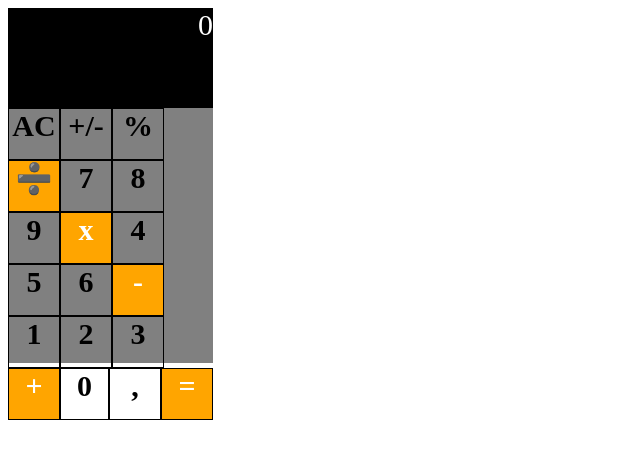
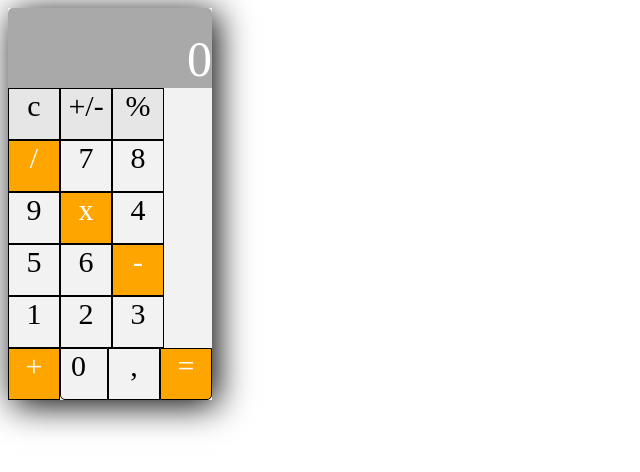
Before and after one commit to FactaLearn/facta-calculator, a React app: page / in a window 1280 px wide. Shown: the whole page, without its empty margins (0-640 px from the left). Built offline with nearby package versions, Linux system fonts and the light colour scheme.

Commit message:
add final touches

```diff
--- a/src/Calculator.css
+++ b/src/Calculator.css
@@ -1,19 +1,39 @@
+.html,.body {
+  height: 100%;
+}
+
 .calculator {
   font-size: 30px;
-  background-color: gray;
-  width: 205px;
-  height: 355px;
+  font-family:serif;
+  background-color: rgb(242, 242, 242) ;
+  width: 204px;
+  height: 100%;
   position: relative;
   top: 0px;
   left: 0px;
+  box-shadow: 5px 5px 33px 0px #000000;
 }
 
 .display {
-  height: 100px;
+  display: flex;
+  flex-direction: column;
+  justify-content: flex-end;
+  height: 80px;
   text-align: right;
   color: white;
-  background-color: black;
+  background-color: DarkGrey;
+  border-radius: 5px 5px 0px 0px;
+
 }
+
+.number{
+  font-size: 50px;
+}
+
+.top{
+  background-color: rgb(230, 230, 230);
+}
+
 
 .container{
   display: flex;
@@ -21,8 +41,6 @@
 }
 
 .container > div {
-  text-align: center;
-  font-weight: bold;
   width: 50px;
   height: 50px;
   border-width:0.5px;
@@ -30,11 +48,31 @@
   border-color: black;
 }
 
+.firstColumn{
+  text-align: center;
+}
+
+.secondColumn{
+  text-align: center;
+}
+
+.thirdColumn{
+  text-align: center;
+}
+
 .fourthColumn{
+  text-align: center;
   background-color: orange;
   color: white;
 }
 
 .doubleButton {
+
+  border-radius: 0px 0px 0px 5px;
+  padding-left: 10px;
   flex: 2;
 }
+
+.equal{
+  border-radius: 0px 0px 5px 0px;
+}
--- a/src/Calculator.js
+++ b/src/Calculator.js
@@ -15,14 +15,14 @@ class Calculator extends Component {
     return (
       <div className="calculator">
         <div className="display">
-          {displayValue}
+          <div className="number">{displayValue}</div>
         </div>
 
         <div className="container">
-          <div className="firstColumn">AC</div>
-          <div className="secondColumn">+/-</div>
-          <div className="thirdColumn">%</div>
-          <div className="fourthColumn">➗</div>
+          <div className="firstColumn top">c</div>
+          <div className="secondColumn top">+/-</div>
+          <div className="thirdColumn top">%</div>
+          <div className="fourthColumn top">/</div>
 
 
 
@@ -44,7 +44,7 @@ class Calculator extends Component {
 
           <div className="doubleButton">0</div>
           <div className="thirdColumn">,</div>
-          <div className="fourthColumn">=</div>
+          <div className="fourthColumn equal">=</div>
         </div>
 
 
```
